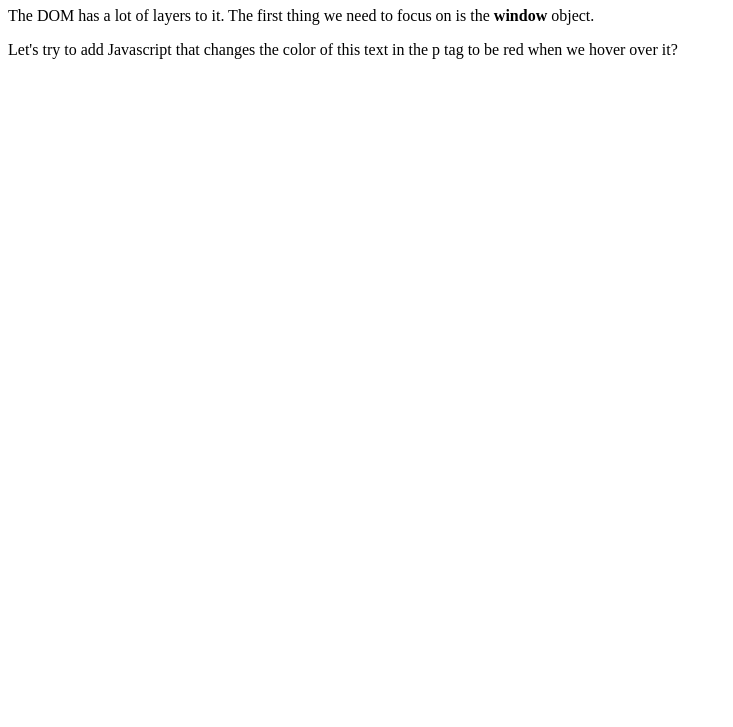
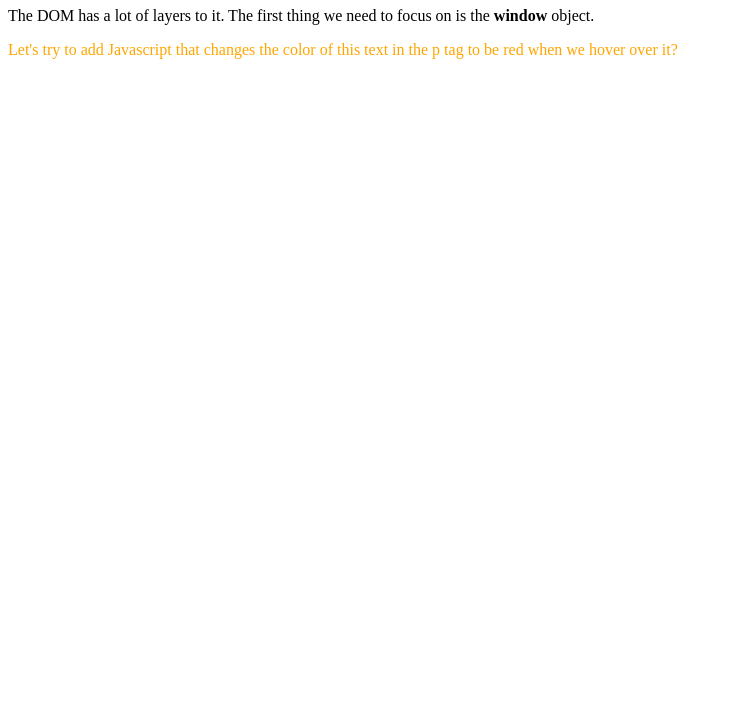
Before and after one commit to jovethpac/dom_practice, a plain HTML site: page index.html in a window 1280 px wide. Shown: the part 73-800 px from the top of the page, without its empty margins (0-733 px from the left). Drawn offline with Linux system fonts and the light colour scheme.

Commit message:
added event listener to p tag

```diff
--- a/index.html
+++ b/index.html
@@ -14,7 +14,7 @@
       The first thing we need to focus on is the
        <strong>window</strong> object.</p>
 
-   <p>Let's try to add Javascript that changes the
+   <p id="redHoverText">Let's try to add Javascript that changes the
       color of this text in the p tag to be
       red when we hover over it?</p>
 </body>
--- a/index.js
+++ b/index.js
@@ -1,5 +1,19 @@
 window.addEventListener("load", function () {
     //any code inside of this function will execute after the window loads which is all of the code
     //alert("I just created this popup");
-
+    //now that we have loaded the window, we can select an individual html element and interact with it
+    //i created a variable for what I want to the elements to do
+    let redHoverText = document.getElementById("redHoverText");
+    redHoverText.style.color = "orange"; //a way to hard set; once you load the window, then the text already becomes orange. this happens before the event listener
+    // console.log(redHoverText);
+    // redHoverText.addEventListener("mouseover", function(){
+    //redHoverText.addEventListener("click", function () {
+    redHoverText.addEventListener("mouseout", function () {
+        //console.log("You just hovered over that p tag")
+        //console.log(redHoverText.style);
+        redHoverText.style.color = "red";
+        //what if we also want the text inside this p tag to change?
+        //basically replace the original text with a new string when I click on it
+        redHoverText.innerHTML = "**"
+    });
 })
```
